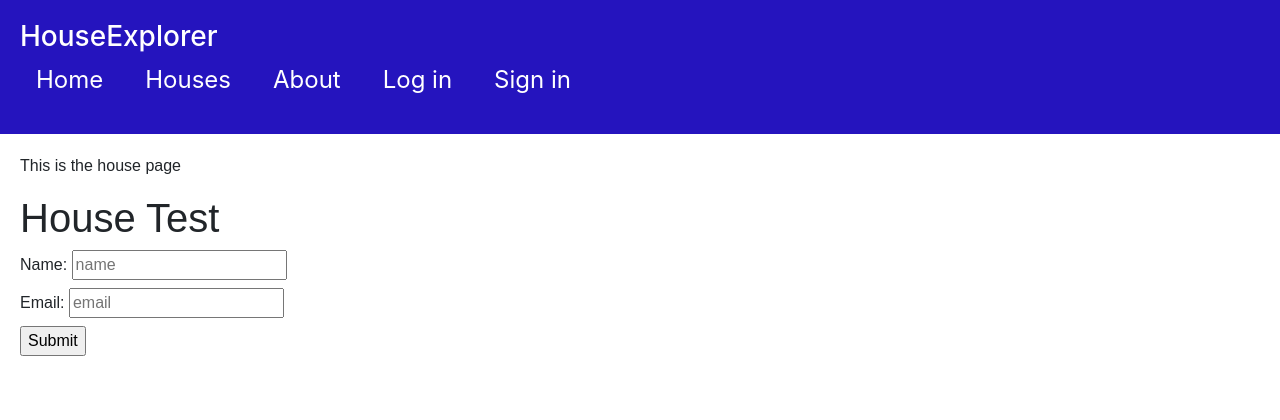
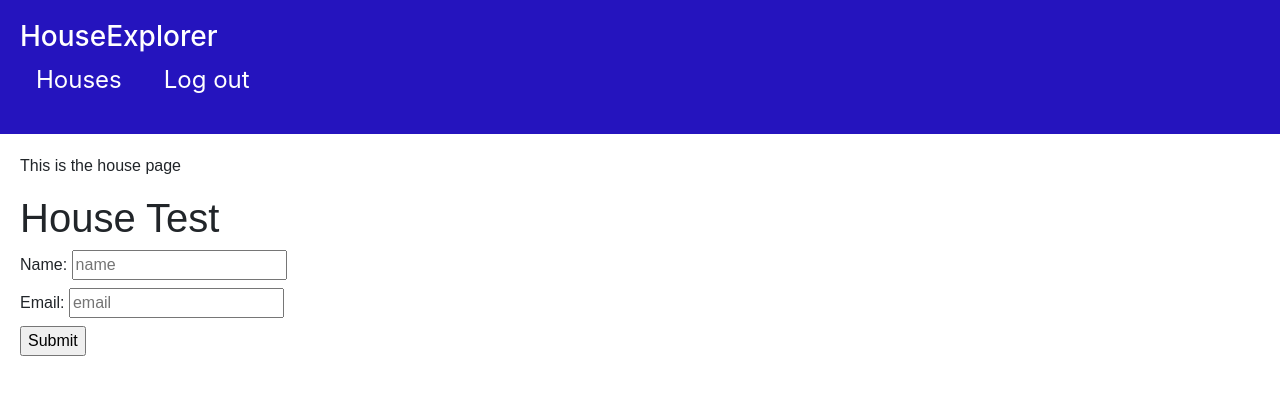
Before and after one commit to KayongoYongo/House_Explorer_Web-App, a Flask app: page /houses in a window 1280 px wide. Shown: the top 420 px of the page. Run offline with Flask 3, Linux system fonts and the light colour scheme; the visitor is signed in with stand-in values (Sample User, id 1).

Commit message:
Updated the base template so as to have selective access to urls after log in

```diff
--- a/views/templates/base.html
+++ b/views/templates/base.html
@@ -16,11 +16,14 @@
     <h1>HouseExplorer</h1>
     <nav>
       <ul>
-        <li><a href="{{ url_for('site_views.home_page') }}">Home</a></li>
-        <li><a href="{{ url_for('site_views.house_page') }}">Houses</a></li>
+        {% if user.is_authenticated %}
+          <li><a href="{{ url_for('site_views.house_page') }}">Houses</a></li>
+          <li><a href="{{ url_for('logout_blueprint.log_out') }}">Log out</a></li>
+        {% else %}
         <li><a href="{{ url_for('site_views.about_page') }}">About</a></li>
-        <li><a href="{{ url_for('site_views.log_in') }}">Log in</a></li>
-        <li><a href="{{ url_for('site_views.sign_page') }}">Sign in</a></li>
+          <li><a href="{{ url_for('site_views.log_in') }}">Log in</a></li>
+          <li><a href="{{ url_for('site_views.sign_page') }}">Sign up</a></li>
+        {% endif %}
       </ul>
     </nav>
   </header>
```
